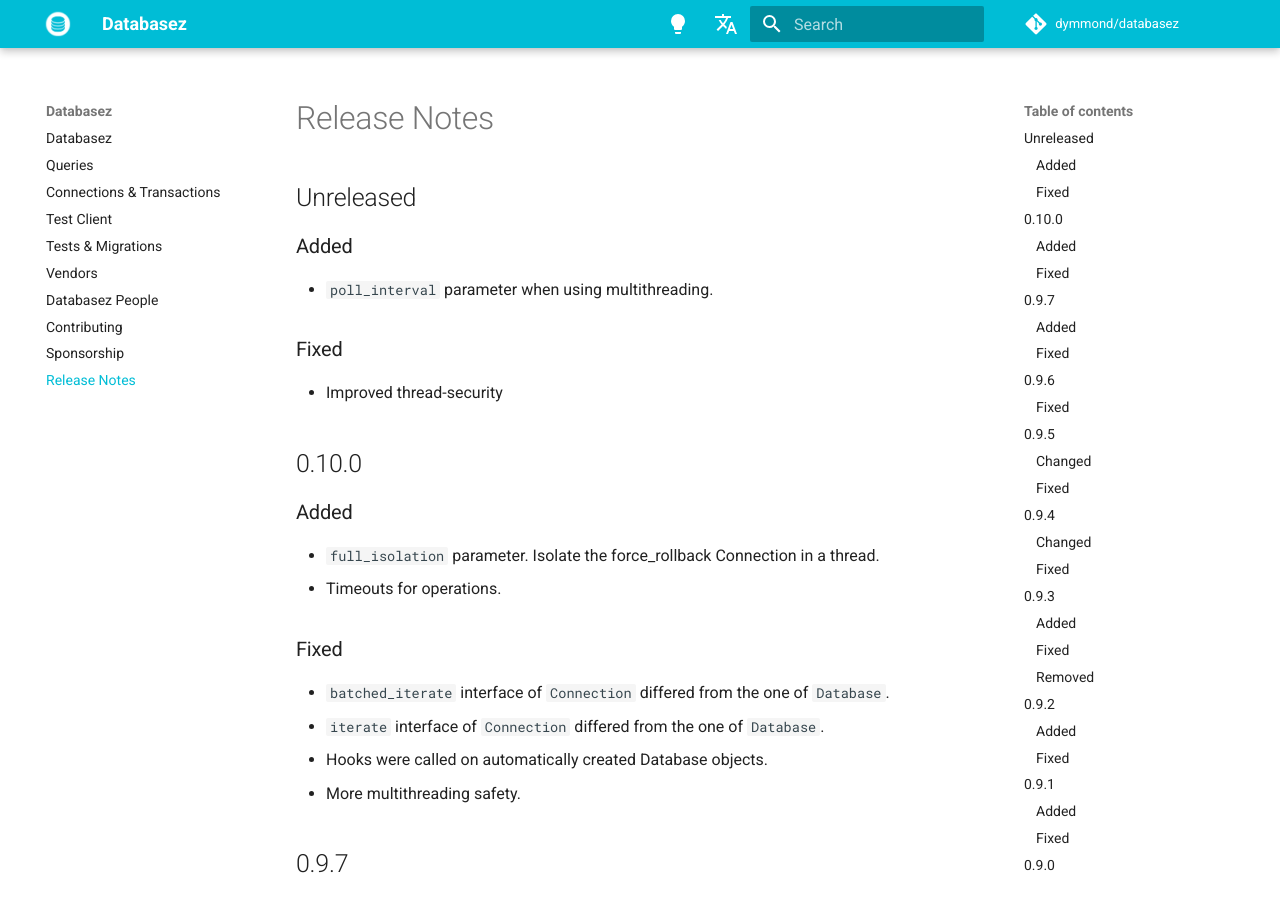
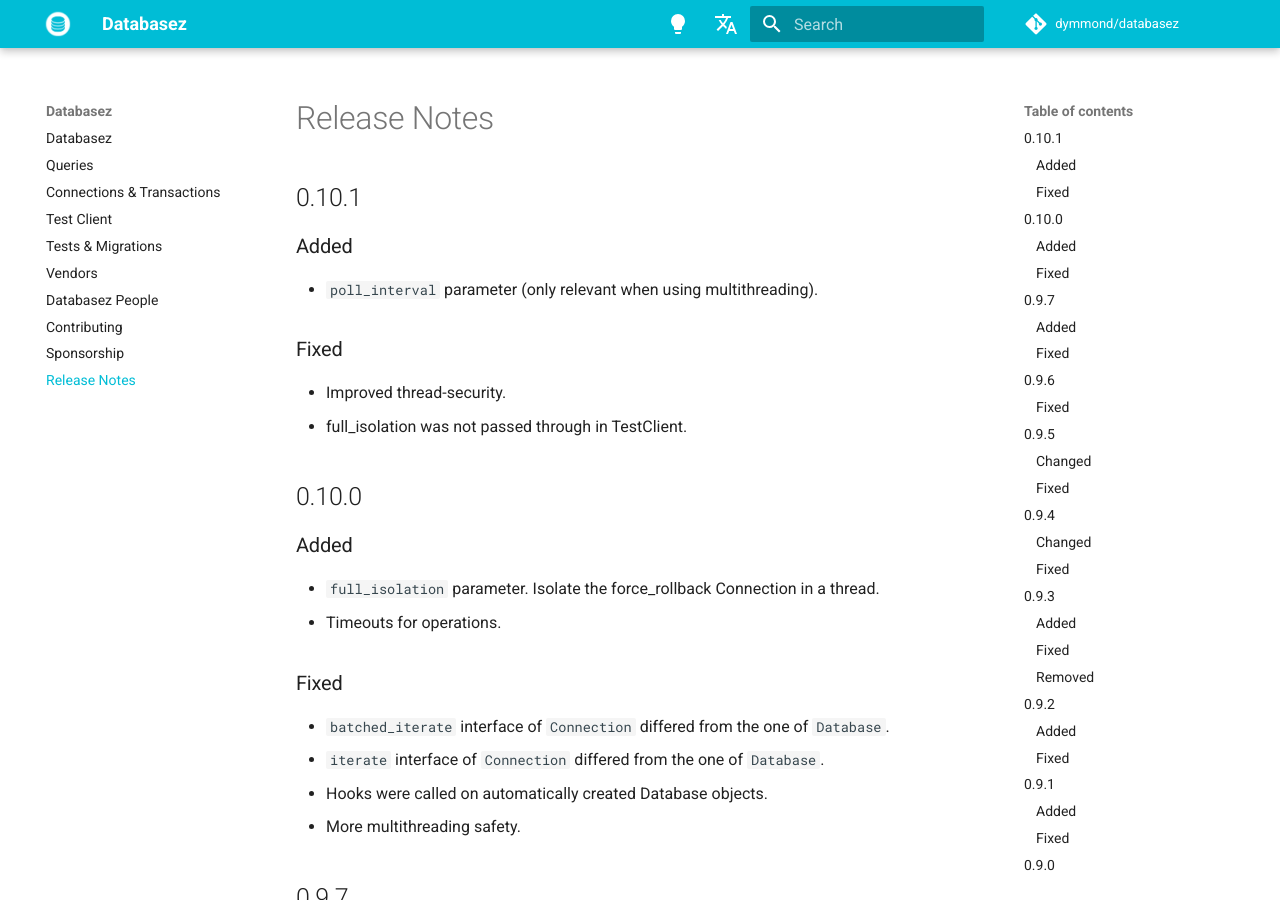
Before and after one commit to dymmond/databasez, an MkDocs documentation site: the page built from docs/release-notes.md, in a window 1280 px wide and 900 px high. Built offline with MkDocs 1.6.1 and Material for MkDocs 9.7.7, drawn with Linux system fonts in a browser that asks for light colours; comment, search, counter and statistics services are not loaded.

Commit message:
fix release notes

```diff
--- a/docs/release-notes.md
+++ b/docs/release-notes.md
@@ -1,14 +1,15 @@
 # Release Notes
 
-## Unreleased
+## 0.10.1
 
 ### Added
 
-- `poll_interval` parameter when using multithreading.
+- `poll_interval` parameter (only relevant when using multithreading).
 
 ### Fixed
 
-- Improved thread-security
+- Improved thread-security.
+- full_isolation was not passed through in TestClient.
 
 ## 0.10.0
 
```
